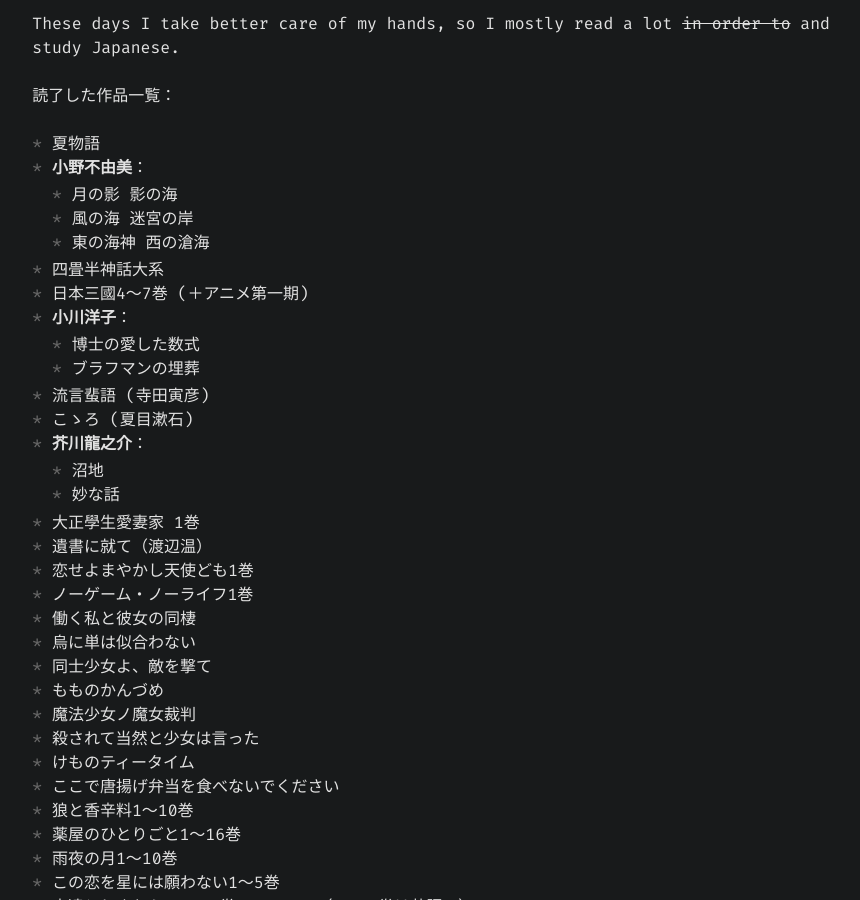
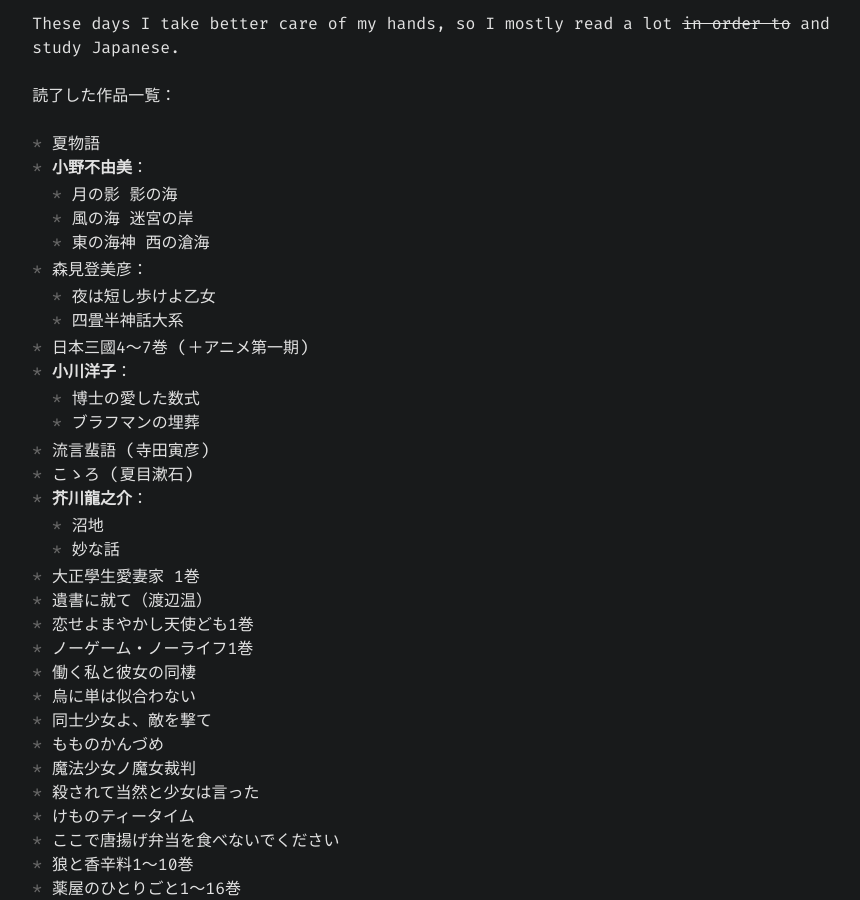
Before and after one commit to Ptkyr/Ptkyr.github.io, a Jekyll site: the page built from index.md, in a window 1280 px wide and 900 px high, scrolled down 610 px. Shown: the whole window, without its empty margins (204-1064 px from the left). Built offline with Jekyll 4.4.1, drawn with Linux system fonts in a browser that asks for light colours.

Commit message:
yoruhamijikashi

```diff
--- a/index.md
+++ b/index.md
@@ -23,7 +23,9 @@
   - 月の影 影の海
   - 風の海 迷宮の岸
   - 東の海神 西の滄海
-- 四畳半神話大系
+- 森見登美彦：
+  - 夜は短し歩けよ乙女
+  - 四畳半神話大系
 - 日本三國4～7巻 (＋アニメ第一期)
 - **小川洋子**：
   - 博士の愛した数式
```
